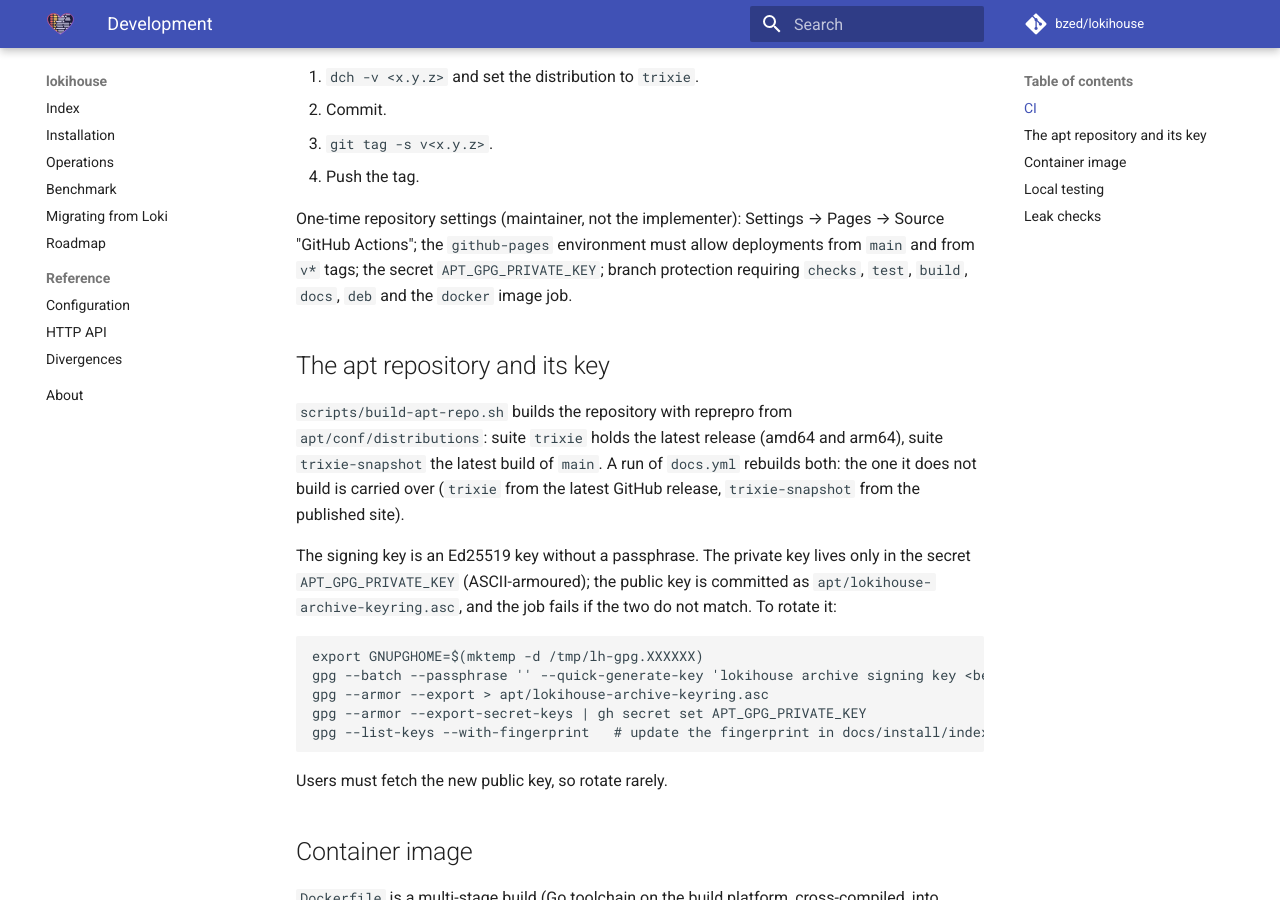
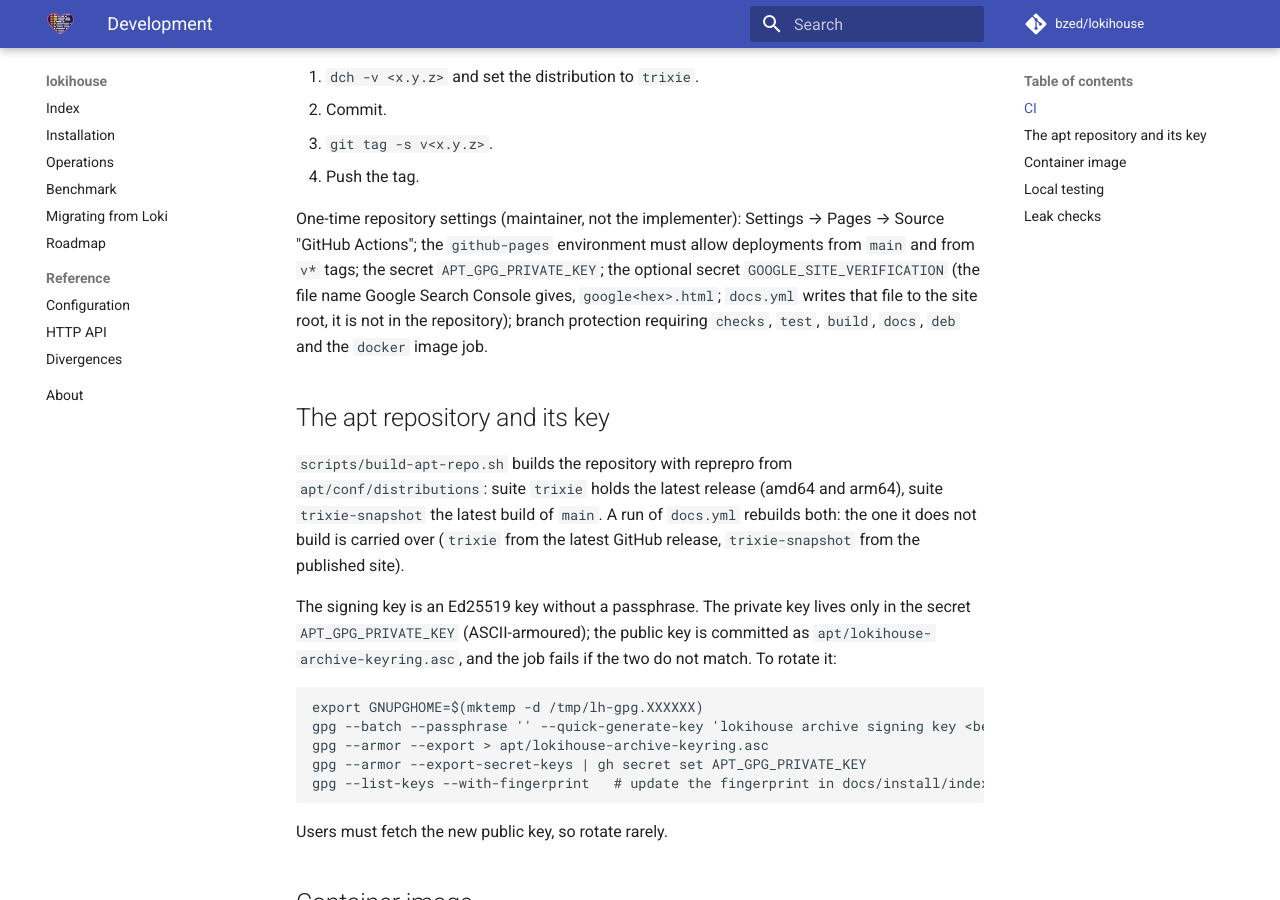
Before and after one commit to bzed/lokihouse, an MkDocs documentation site: the page built from docs/development.md, in a window 1280 px wide and 900 px high, scrolled down 1015 px. Built offline with MkDocs 1.6.1 and Material for MkDocs 9.7.7, drawn with Linux system fonts in a browser that asks for light colours; comment, search, counter and statistics services are not loaded.

Commit message:
ci(docs): add the Google site verification file to the Pages site from a secret
Co-Authored-By: Claude Sonnet 5.5 <noreply@anthropic.com>

```diff
--- a/docs/development.md
+++ b/docs/development.md
@@ -24,6 +24,9 @@ Release steps (maintainer):
 One-time repository settings (maintainer, not the implementer): Settings →
 Pages → Source "GitHub Actions"; the `github-pages` environment must allow
 deployments from `main` and from `v*` tags; the secret `APT_GPG_PRIVATE_KEY`;
+the optional secret `GOOGLE_SITE_VERIFICATION` (the file name Google Search Console
+gives, `google<hex>.html`; `docs.yml` writes that file to the site root, it is not in
+the repository);
 branch protection requiring `checks`, `test`, `build`, `docs`, `deb` and the
 `docker` image job.
 
```
Also changed, not shown: 1 other file.
